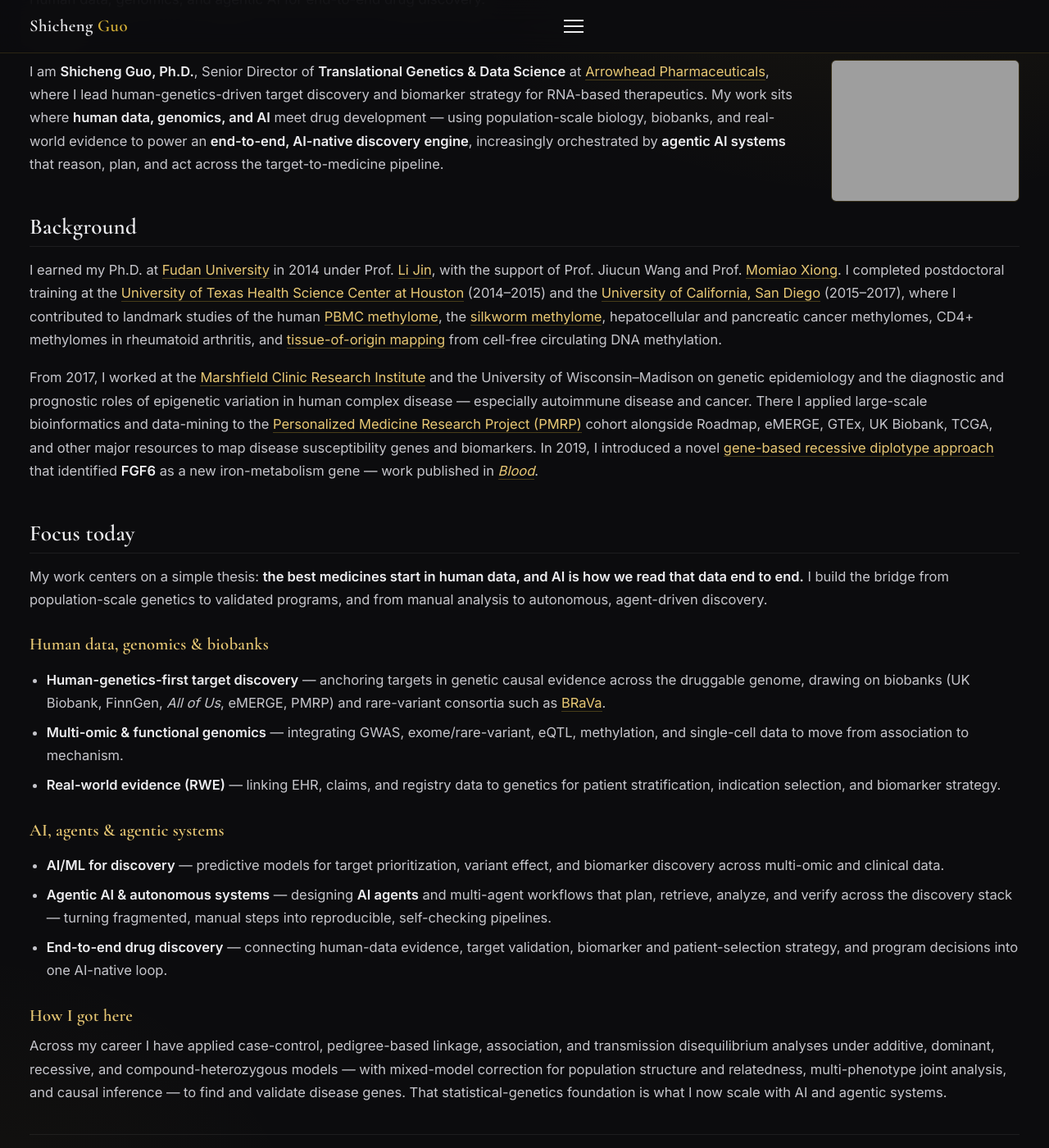
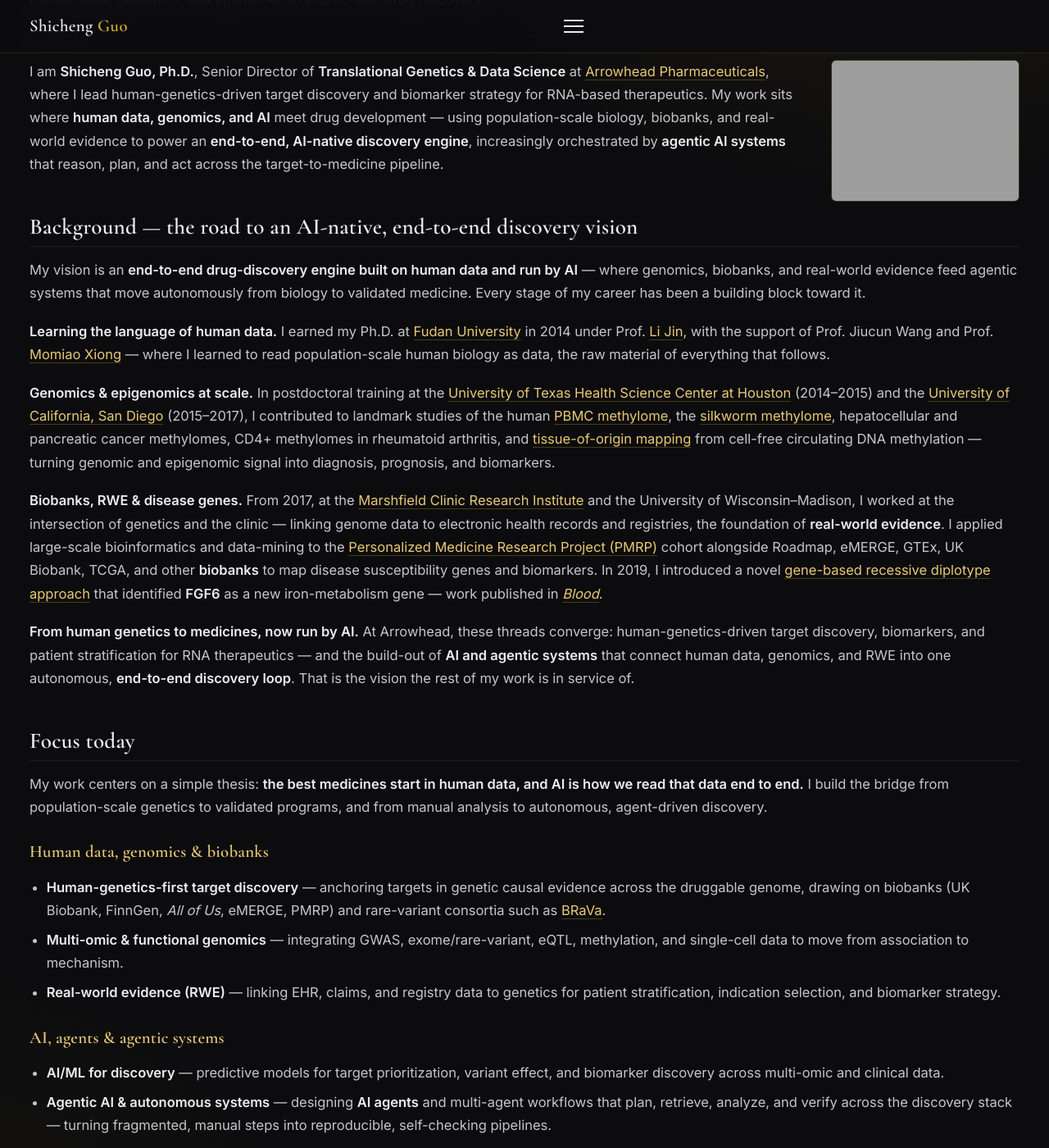
Before and after one commit to Shicheng-Guo/Shicheng-Guo.Github.io, a Jekyll site: the page built from about.md, in a window 1280 px wide and 1400 px high, scrolled down 998 px. Shown: the whole window at 82% size. Built offline with Jekyll 4.4.1, drawn with Linux system fonts in a browser that asks for light colours.

Commit message:
Reframe About Background as the road to an AI-native discovery vision
Retell each career phase (Fudan PhD, methylome postdocs, Marshfield
biobanks/RWE, Arrowhead) as steps building toward an end-to-end,
AI/agentic drug-discovery vision grounded in human data, genomics,
biobanks, and RWE. All facts and links preserved.

```diff
--- a/about.md
+++ b/about.md
@@ -18,30 +18,46 @@
 increasingly orchestrated by **agentic AI systems** that reason, plan, and act across the
 target-to-medicine pipeline.
 
-## Background
+## Background — the road to an AI-native, end-to-end discovery vision
 
-I earned my Ph.D. at [Fudan University](https://en.wikipedia.org/wiki/Fudan_University) in 2014
+My vision is an **end-to-end drug-discovery engine built on human data and run by AI** — where
+genomics, biobanks, and real-world evidence feed agentic systems that move autonomously from
+biology to validated medicine. Every stage of my career has been a building block toward it.
+
+**Learning the language of human data.** I earned my Ph.D. at
+[Fudan University](https://en.wikipedia.org/wiki/Fudan_University) in 2014
 under Prof. [Li Jin](https://en.wikipedia.org/wiki/Jin_Li), with the support of
-Prof. Jiucun Wang and Prof. [Momiao Xiong](https://sph.uth.edu/research/centers/hgc/xiong/).
-I completed postdoctoral training at the
+Prof. Jiucun Wang and Prof. [Momiao Xiong](https://sph.uth.edu/research/centers/hgc/xiong/) —
+where I learned to read population-scale human biology as data, the raw material of everything
+that follows.
+
+**Genomics & epigenomics at scale.** In postdoctoral training at the
 [University of Texas Health Science Center at Houston](https://en.wikipedia.org/wiki/University_of_Texas_Health_Science_Center_at_Houston)
 (2014–2015) and the [University of California, San Diego](https://en.wikipedia.org/wiki/University_of_California,_San_Diego)
-(2015–2017), where I contributed to landmark studies of the human
+(2015–2017), I contributed to landmark studies of the human
 [PBMC methylome](https://journals.plos.org/plosbiology/article?id=10.1371/journal.pbio.1000533),
 the [silkworm methylome](https://www.nature.com/articles/nbt.1626), hepatocellular and pancreatic
 cancer methylomes, CD4+ methylomes in rheumatoid arthritis, and
-[tissue-of-origin mapping](https://www.nature.com/articles/ng.3805) from cell-free circulating DNA methylation.
+[tissue-of-origin mapping](https://www.nature.com/articles/ng.3805) from cell-free circulating DNA methylation —
+turning genomic and epigenomic signal into diagnosis, prognosis, and biomarkers.
 
-From 2017, I worked at the [Marshfield Clinic Research Institute](https://www.marshfieldresearch.org/cpmr)
-and the University of Wisconsin–Madison on genetic epidemiology and the diagnostic and prognostic
-roles of epigenetic variation in human complex disease — especially autoimmune disease and cancer.
-There I applied large-scale bioinformatics and data-mining to the
+**Biobanks, RWE & disease genes.** From 2017, at the
+[Marshfield Clinic Research Institute](https://www.marshfieldresearch.org/cpmr)
+and the University of Wisconsin–Madison, I worked at the intersection of genetics and the clinic —
+linking genome data to electronic health records and registries, the foundation of **real-world
+evidence**. I applied large-scale bioinformatics and data-mining to the
 [Personalized Medicine Research Project (PMRP)](https://www.marshfieldresearch.org/cpmr/pmrp) cohort
-alongside Roadmap, eMERGE, GTEx, UK Biobank, TCGA, and other major resources to map disease
+alongside Roadmap, eMERGE, GTEx, UK Biobank, TCGA, and other **biobanks** to map disease
 susceptibility genes and biomarkers. In 2019, I introduced a novel
 [gene-based recessive diplotype approach](https://github.com/Shicheng-Guo/marshfield/tree/master/2ALOF)
 that identified **FGF6** as a new iron-metabolism gene — work published in
 [*Blood*](http://www.bloodjournal.org/content/133/17/1888.abstract).
+
+**From human genetics to medicines, now run by AI.** At Arrowhead, these threads converge:
+human-genetics-driven target discovery, biomarkers, and patient stratification for RNA
+therapeutics — and the build-out of **AI and agentic systems** that connect human data, genomics,
+and RWE into one autonomous, **end-to-end discovery loop**. That is the vision the rest of my work
+is in service of.
 
 ## Focus today
 
```
